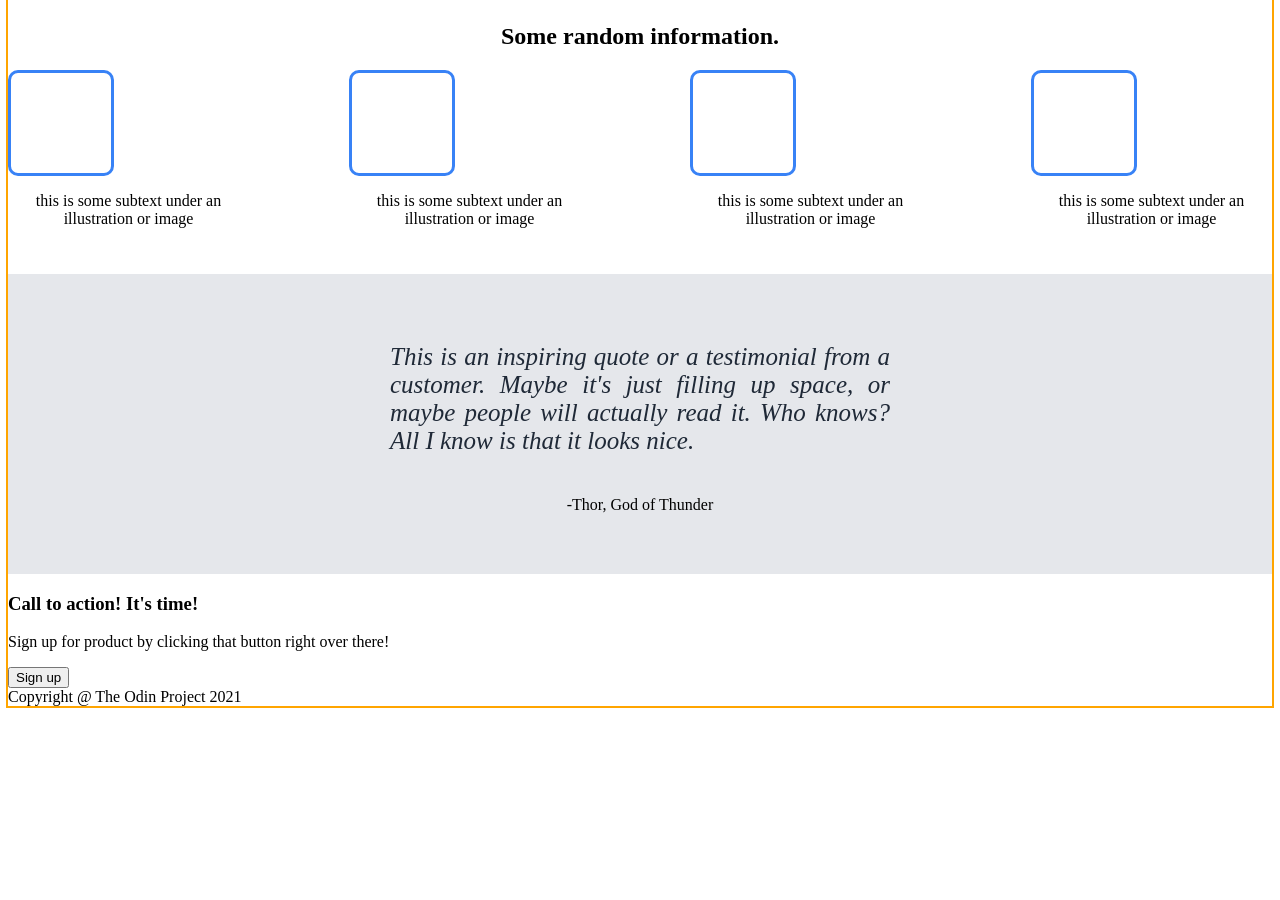
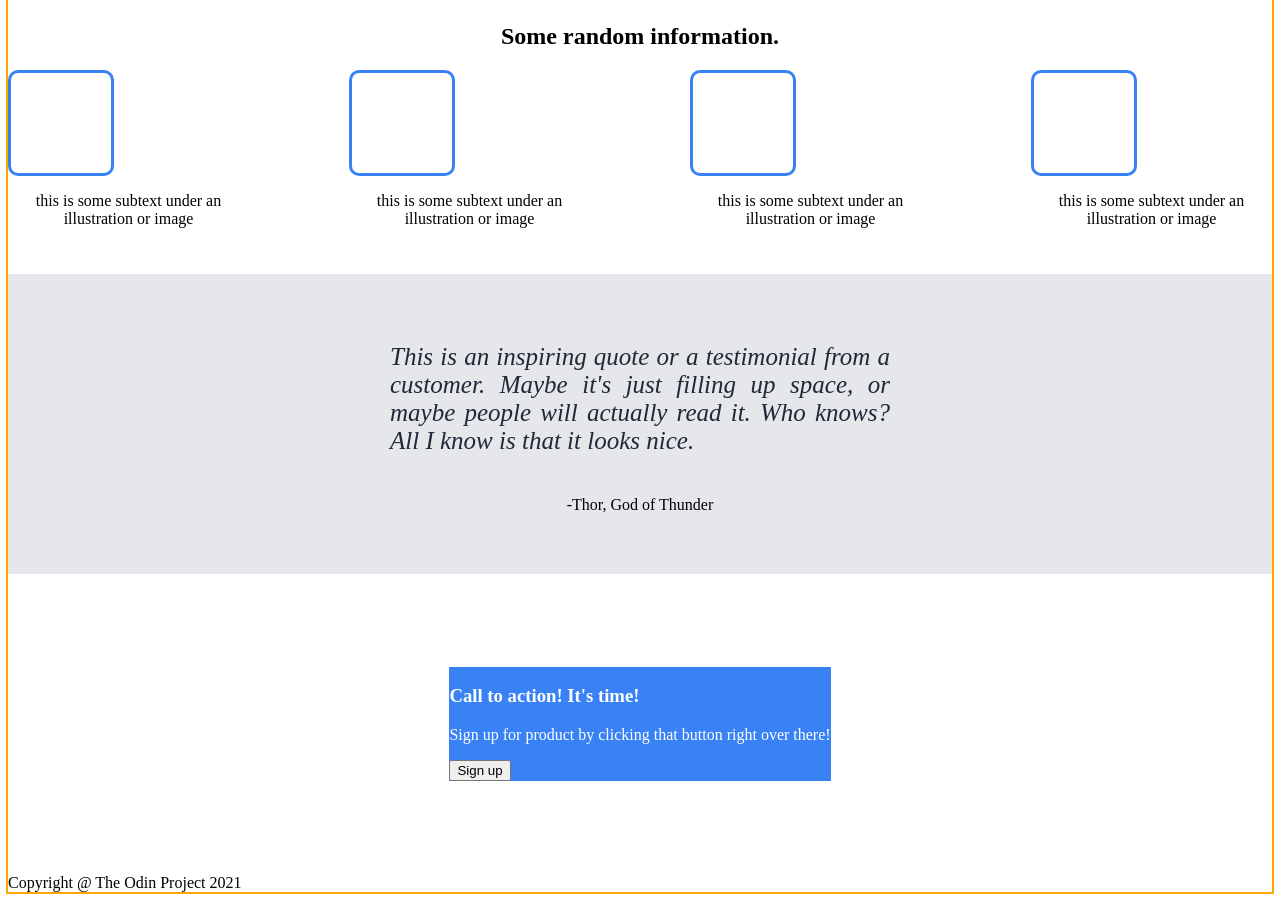
Before and after one commit to OllieWP634/landing-page, a plain HTML site: page index.html in a window 1280 px wide. Shown: the part 444-1344 px from the top of the page. Before the commit the page ends 1158 px from the top, so only its background shows below. Drawn offline with Linux system fonts and the light colour scheme.

Commit message:
Add coloured signup container

```diff
--- a/style.css
+++ b/style.css
@@ -133,3 +133,14 @@ a {
     font-style: italic;
     color: #1F2937;
 }
+
+.signup {
+    height: 300px;
+    justify-content: center;
+    align-items: center;
+    color: white;
+}
+
+.signup-container {
+    background-color: #3882F6;
+}
```
